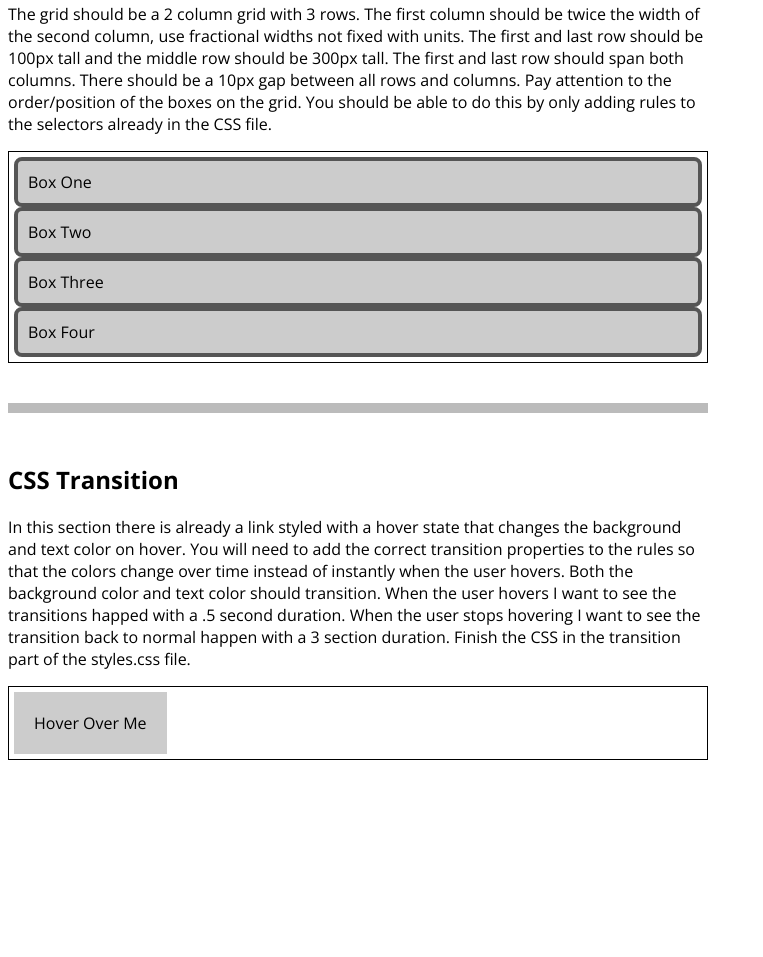
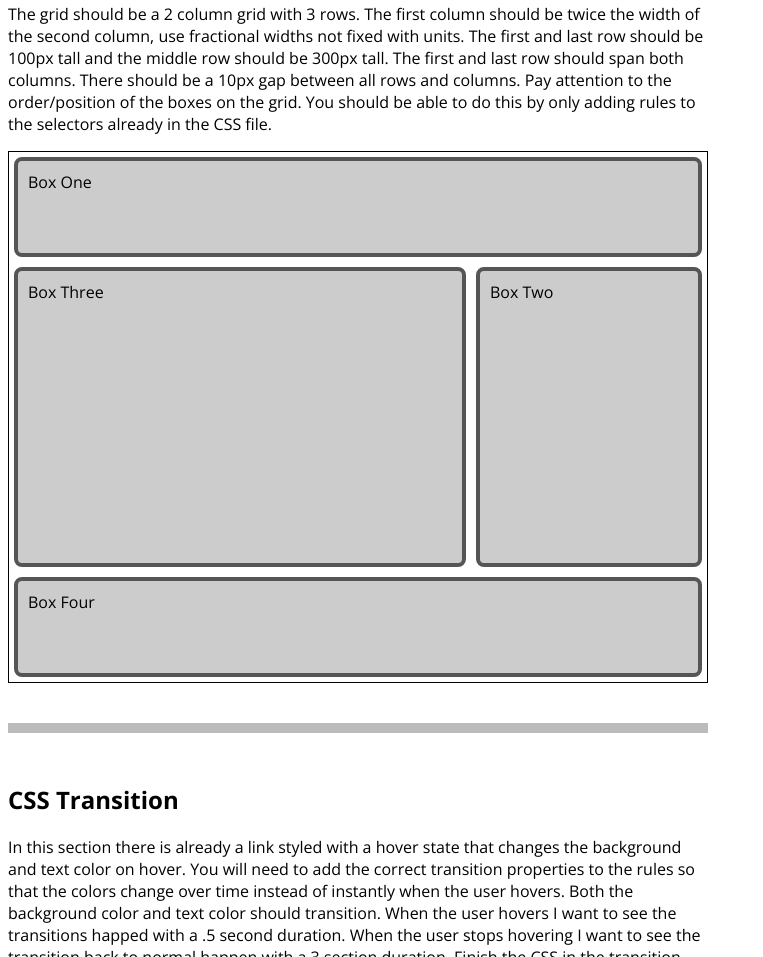
Before and after one commit to leslie1403/itmd541, a plain HTML site: page Lab2/index.html in a window 1280 px wide. Shown: the part 5197-6154 px from the top of the page, without its empty margins (0-763 px from the left). Before the commit the page ends 6005 px from the top, so only its background shows below. Drawn offline with nearby package versions, Linux system fonts and the light colour scheme.

Commit message:
finished grid 3

```diff
--- a/Lab2/styles.css
+++ b/Lab2/styles.css
@@ -93,23 +93,34 @@
 /* Grid Part 3 */
 
 #grid-section3 .grid {
-
+	display: grid;
+	grid-template-areas: "a b "
+						 "c d"
+						 "e f";
+	grid-template-columns: 2fr 1fr;
+	grid-template-rows: 100px 300px 100px;
+	gap: 10px;
 }
 
 #grid-section3 .box1 {
+	grid-column: 1/3;
+	grid-row: 1;
 
 }
 
 #grid-section3 .box2 {
-
+	grid-column: 2;
+	grid-row: 2;
 }
 
 #grid-section3 .box3 {
-
+	grid-column: 1;
+	grid-row: 2 ;
 }
 
 #grid-section3 .box4 {
-
+	grid-column: 1/3;
+	grid-row: 3;
 }
 
 /* end Grid Part 3 */
```
